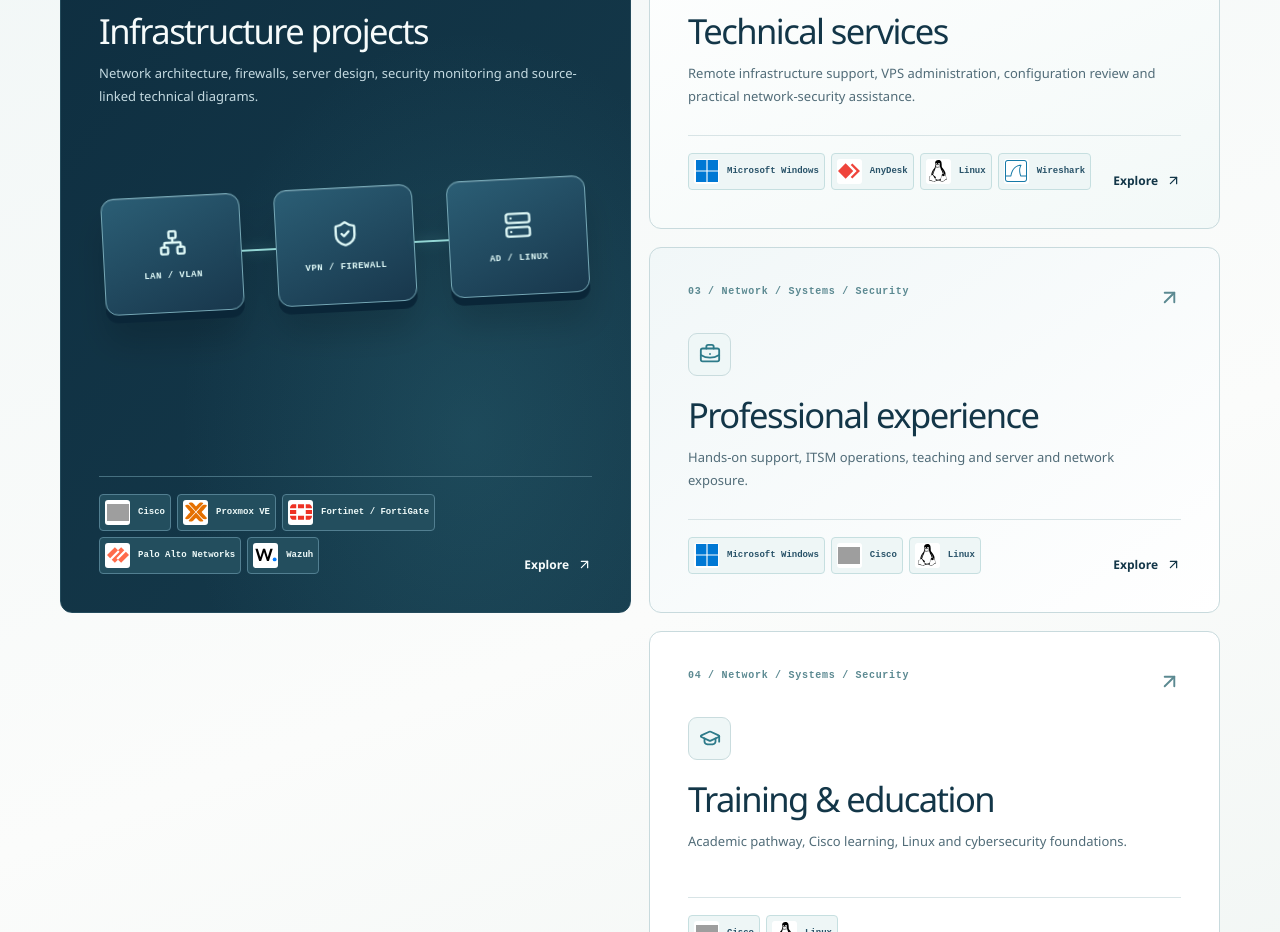
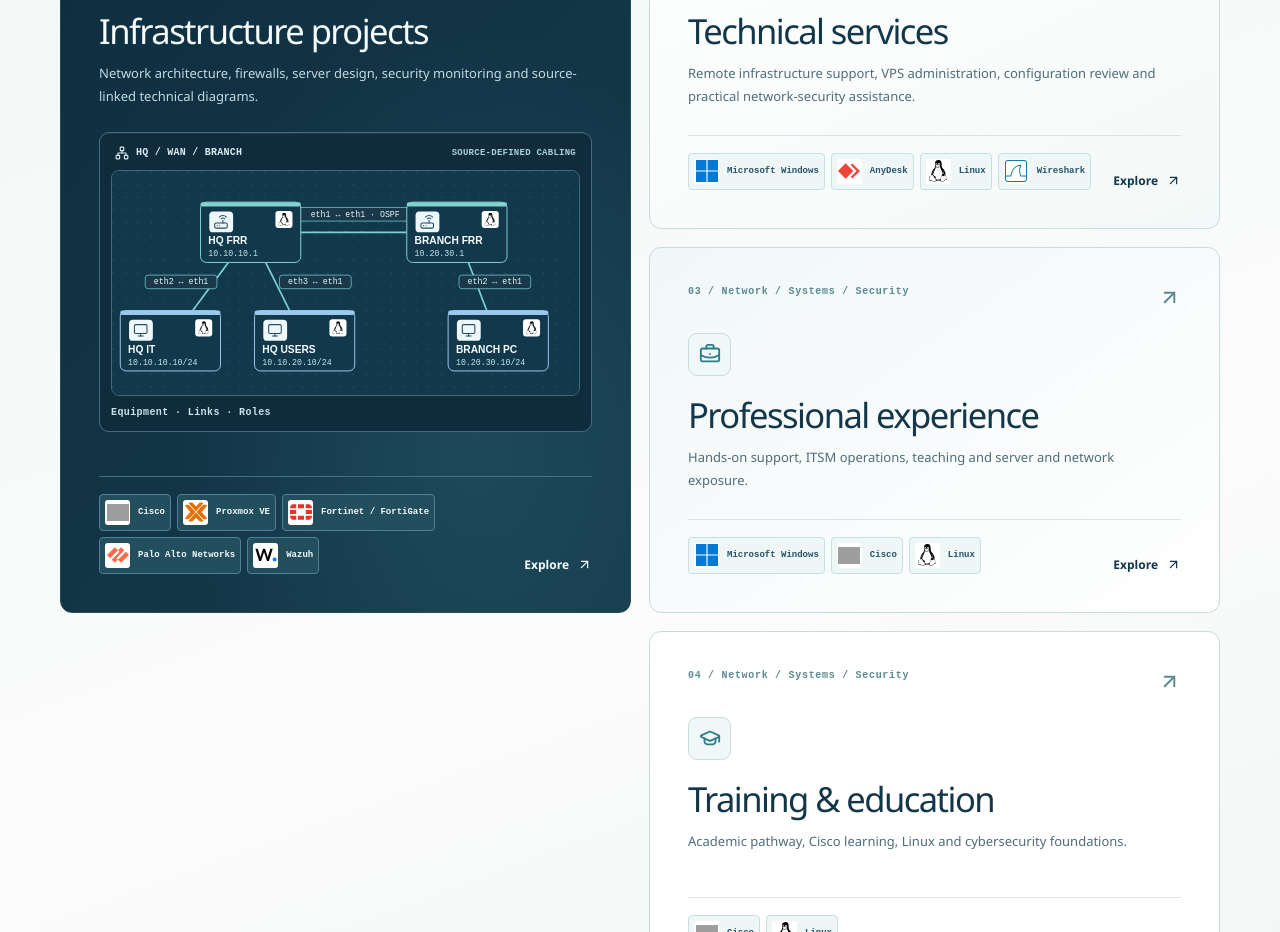
Before and after one commit to tahazitan/taha-zitane-portfolio, a Next.js app: page / in a window 1280 px wide. Shown: the part 2020-2952 px from the top of the page. Built offline with nearby package versions, Linux system fonts and the light colour scheme; grey boxes are pictures that could not be loaded.

Commit message:
Show sourced enterprise network topology in homepage project feature

```diff
--- a/src/components/LandingOverview.tsx
+++ b/src/components/LandingOverview.tsx
@@ -1,5 +1,6 @@
 import Link from "next/link";
-import {ArrowUpRight,Network,ShieldCheck,Server,GraduationCap,BriefcaseBusiness} from "lucide-react";
+import {ArrowUpRight,Network,ShieldCheck,GraduationCap,BriefcaseBusiness} from "lucide-react";
+import VisualProject from "./VisualProject";
 import TechnologyMarks from "./TechnologyMarks";
 import {content,type Locale} from "@/data/content";
 const path=(locale:Locale,p:string)=>`${locale==="en"?"":"/"+locale}/${p}/`;
@@ -21,7 +22,7 @@ export default function LandingOverview({locale}:{locale:Locale}){
   <div className="overview-grid">{cards.map((card,i)=>{const Icon=card.icon;return <Link href={path(locale,card.id)} className={`overview-card ${card.className}`} key={card.id}>
    <div className="overview-card-top"><span>0{i+1} / {t.route}</span><ArrowUpRight size={23}/></div>
    <div className="overview-content"><div className="overview-icon"><Icon size={22}/></div><h3>{card.title}</h3><p>{card.description}</p></div>
-   {i===0&&<div className="overview-circuit" aria-hidden="true"><div className="circuit-node circuit-node--one"><Network size={18}/><span>LAN / VLAN</span></div><span className="circuit-join"/><div className="circuit-node circuit-node--two"><ShieldCheck size={18}/><span>VPN / FIREWALL</span></div><span className="circuit-join"/><div className="circuit-node circuit-node--three"><Server size={18}/><span>AD / LINUX</span></div></div>}
+   {i===0&&<div className="overview-project-preview"><VisualProject slug="enterprise-network-lab" locale={locale}/></div>}
    <div className="overview-card-bottom"><TechnologyMarks technologies={card.tools} limit={5} variant="inline"/><span className="overview-cta">{t.cta}<ArrowUpRight size={15}/></span></div>
   </Link>})}</div>
  </div></section>;
```
